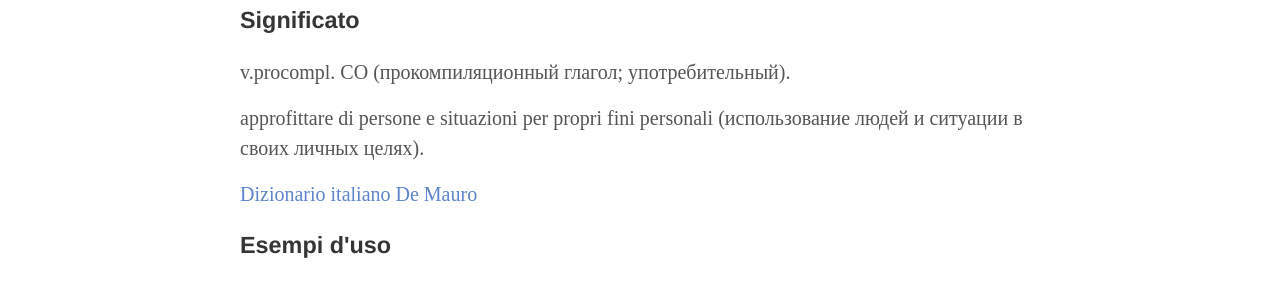
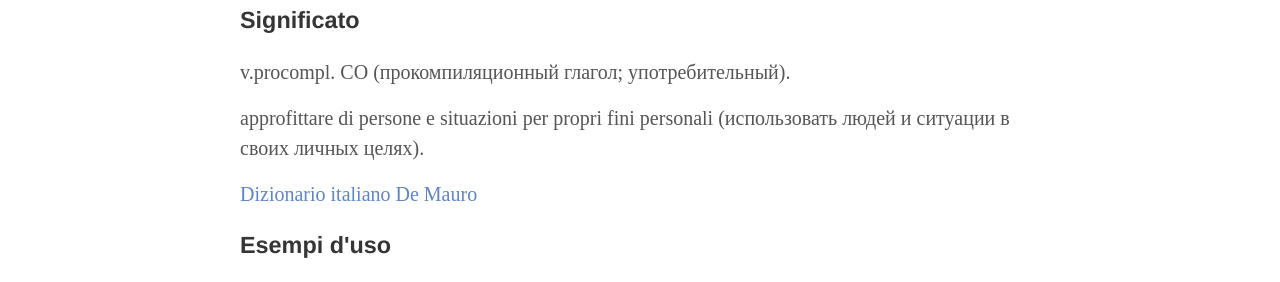
Before and after one commit to postolny/postolny.github.io, a Jekyll site: the page built from _posts/2021-05-13-approfittarsene.md, in a window 1280 px wide and 900 px high, scrolled down 494 px. Shown: the part 153-435 px from the top of the window. Built offline with Jekyll 4.4.1, drawn with Linux system fonts in a browser that asks for light colours.

Commit message:
Add files via upload

```diff
--- a/_posts/2021-05-13-approfittarsene.md
+++ b/_posts/2021-05-13-approfittarsene.md
@@ -1,7 +1,7 @@
 ---
 layout: post
 title: "approfittarsene"
-description: "approfittare di persone e situazioni per propri fini personali (использование людей и ситуации в своих личных целях)."
+description: "approfittare di persone e situazioni per propri fini personali (использовать людей и ситуации в своих личных целях)."
 author: "И. Постольный"
 comments: false
 categories: a
@@ -12,7 +12,7 @@ tags:
 
 v.procompl. CO (прокомпиляционный глагол; употребительный).
 
-approfittare di persone e situazioni per propri fini personali (использование людей и ситуации в своих личных целях).
+approfittare di persone e situazioni per propri fini personali (использовать людей и ситуации в своих личных целях).
 
 [Dizionario italiano De Mauro](https://dizionario.internazionale.it/parola/approfittarsene)
 
```
